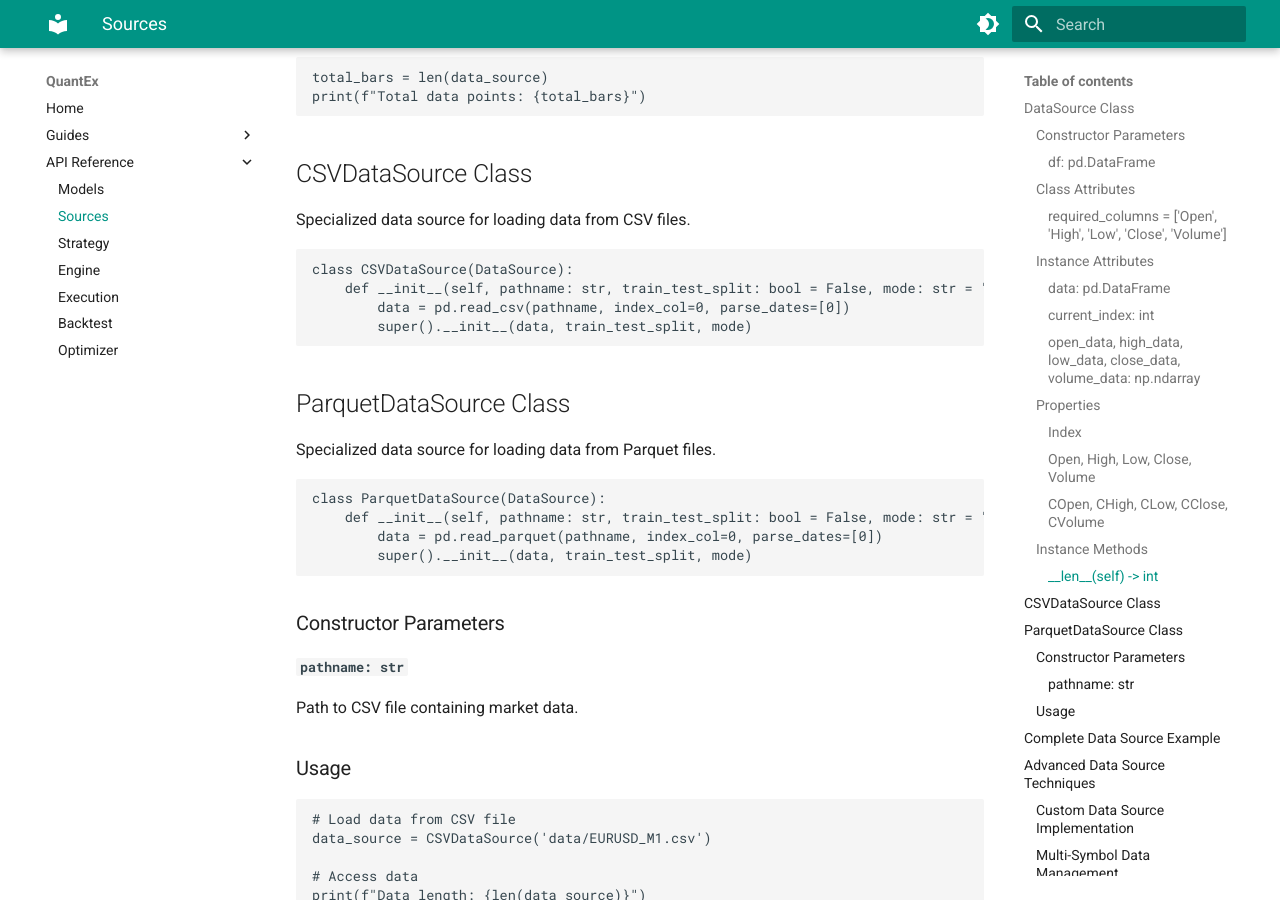
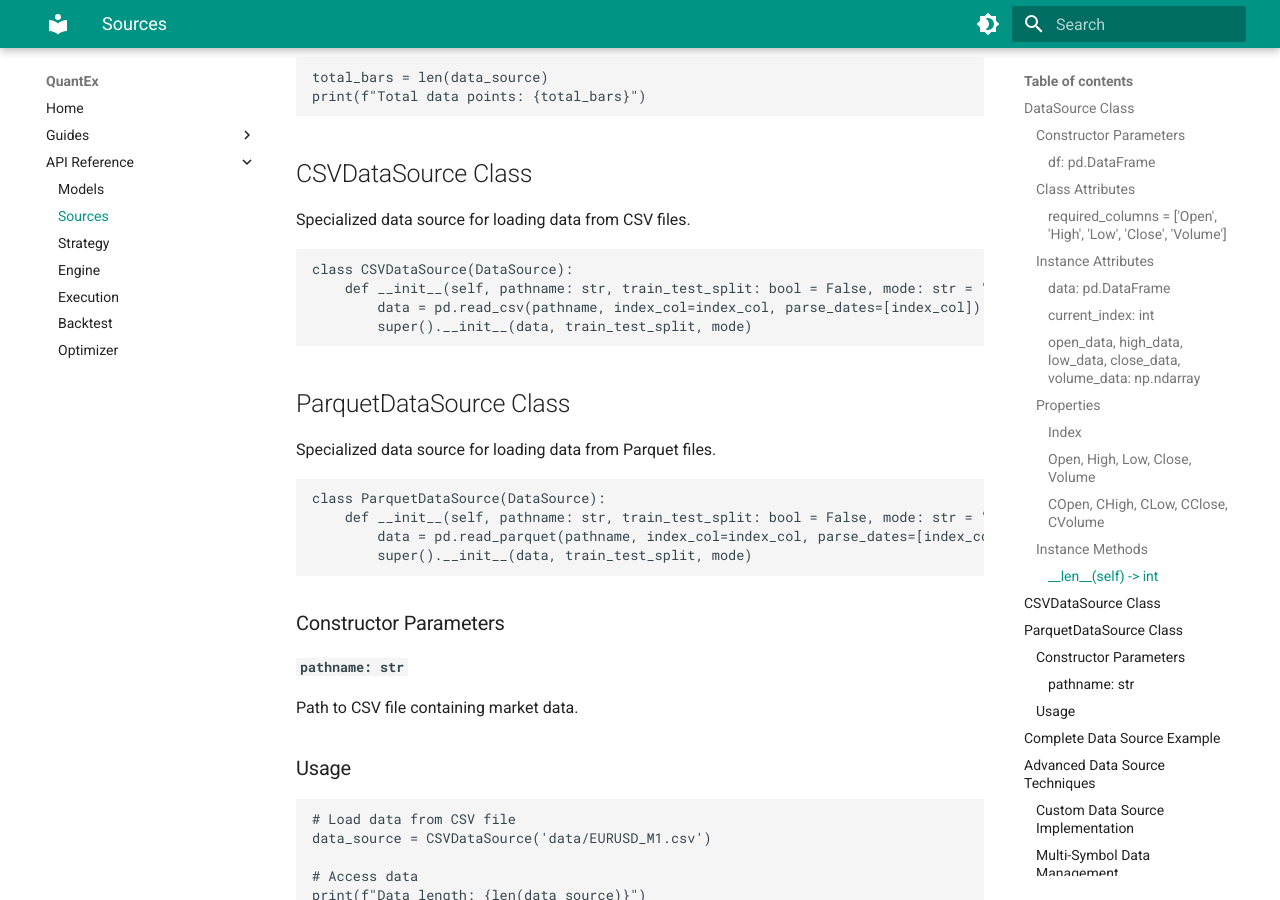
Before and after one commit to dangreen07/quantex, an MkDocs documentation site: the page built from docs/reference/quantex.sources.md, in a window 1280 px wide and 900 px high, scrolled down 2734 px. Built offline with MkDocs 1.6.1 and Material for MkDocs 9.7.7, drawn with Linux system fonts in a browser that asks for light colours.

Commit message:
Modified data sources to use custom name index col, and modified broker positions to have more useful functions

````diff
--- a/docs/reference/quantex.sources.md
+++ b/docs/reference/quantex.sources.md
@@ -135,8 +135,8 @@
 
 ```python
 class CSVDataSource(DataSource):
-    def __init__(self, pathname: str, train_test_split: bool = False, mode: str = "train"):
-        data = pd.read_csv(pathname, index_col=0, parse_dates=[0])
+    def __init__(self, pathname: str, train_test_split: bool = False, mode: str = "train", index_col: str = '0'):
+        data = pd.read_csv(pathname, index_col=index_col, parse_dates=[index_col])
         super().__init__(data, train_test_split, mode)
 ```
 
@@ -146,8 +146,8 @@
 
 ```python
 class ParquetDataSource(DataSource):
-    def __init__(self, pathname: str, train_test_split: bool = False, mode: str = "train"):
-        data = pd.read_parquet(pathname, index_col=0, parse_dates=[0])
+    def __init__(self, pathname: str, train_test_split: bool = False, mode: str = "train", index_col: str = '0'):
+        data = pd.read_parquet(pathname, index_col=index_col, parse_dates=[index_col])
         super().__init__(data, train_test_split, mode)
 ```
 
````
Also changed, not shown: docs/usage/execution.md (+6 -27 lines), 2 other files.
